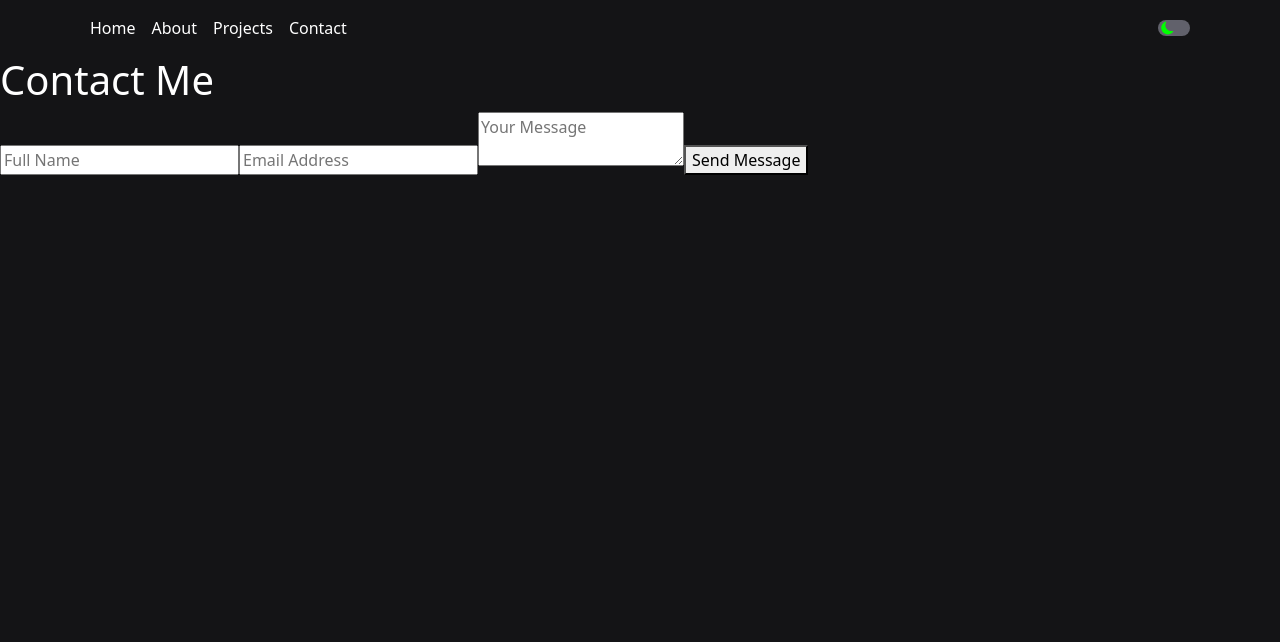
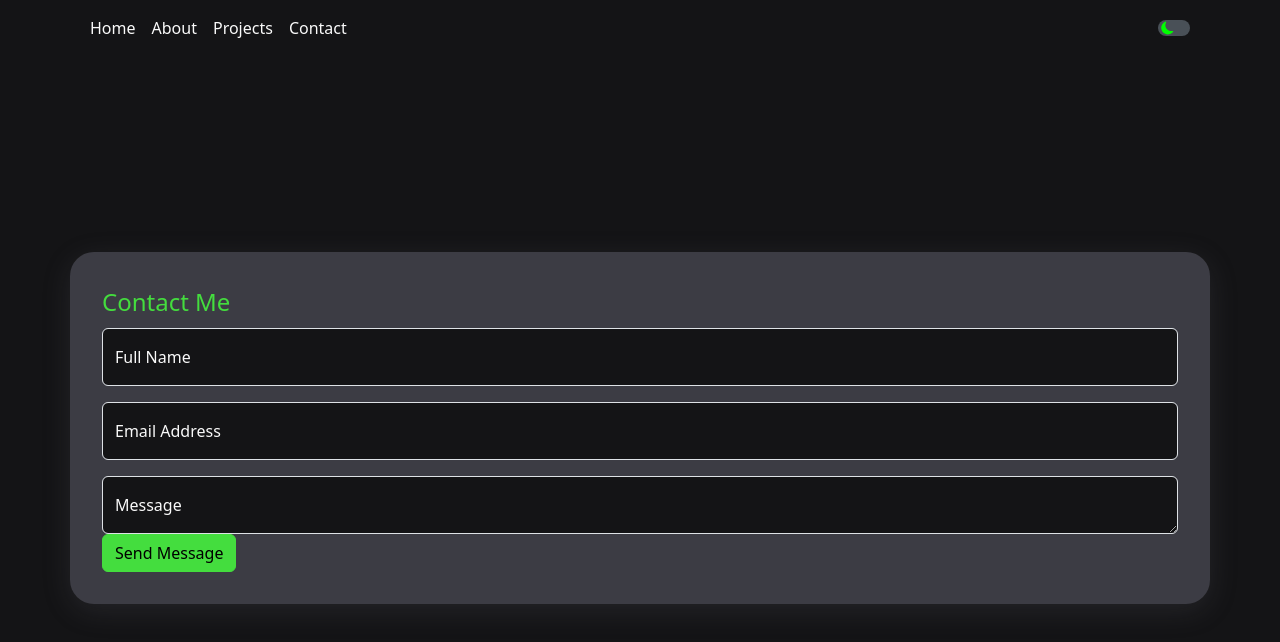
Before and after one commit to Adamv27/Portfolio, a React (Vite) app: page /contact in a window 1280 px wide. Shown: the top 642 px of the page. Built offline with nearby package versions, Linux system fonts and the light colour scheme.

Commit message:
Redo scss file structure

```diff
--- a/src/main.jsx
+++ b/src/main.jsx
@@ -3,7 +3,7 @@ import ReactDOM from 'react-dom/client'
 import App from './App.jsx'
 
 import 'bootstrap/dist/css/bootstrap.min.css';
-import './scss/bootstrap.scss'
+import './scss/main.scss'
 
 ReactDOM.createRoot(document.getElementById('root')).render(
   <React.StrictMode>
--- a/src/pages/Contact.jsx
+++ b/src/pages/Contact.jsx
@@ -1,18 +1,44 @@
-const Contact = () => {
+import Container from "react-bootstrap/Container";
+import Form from "react-bootstrap/Form"
+import Button from "react-bootstrap/Button";
+import FloatingLabel from "react-bootstrap/FloatingLabel";
+
+
+function Contact() {
 	return (
-		<div className='contact-page'>
-			<div className='contact-container'>
-				<form className='contact-form' action='https://api.web3forms.com/submit' method='POST'>
-					<h1 className='title'>Contact Me</h1>
-					<input type='hidden' name='access_key' value='61ac1e6d-92b3-45b8-bcfd-5d708040af6c'></input>
-					<input className='input info' type='text' name='name' placeholder='Full Name' required></input>
-					<input className='input info' type='email' name='email' placeholder='Email Address' required></input>
-					<textarea className='input textarea' name='message' placeholder='Your Message' required></textarea>
-					<button className='input submit' type='submit'>Send Message</button>
-				</form>
-			</div>
-		</div>
-	)
+    <div id="contact-page" className="d-flex align-items-center">
+      <Container id="contact-container">
+        <Form
+          action="https://api.web3forms.com/submit"
+          method="POST"
+        >
+          <legend>Contact Me</legend>
+          <FloatingLabel className="mb-3" label="Full Name">
+              <Form.Control
+                name="name"
+                placeholder="Full Name"
+              />
+          </FloatingLabel>
+          <FloatingLabel className="mb-3" label="Email Address">
+            <Form.Control
+              name="email"
+              placeholder="Email Address"
+              type="email"
+            />
+          </FloatingLabel>
+          <FloatingLabel controlId="floatingMessageArea" label="Message">
+            <Form.Control
+              as="textarea"
+              name="message"
+              placeholder="Your message"
+            />
+          </FloatingLabel>
+          <input type="hidden" name="access_key" value="61ac1e6d-92b3-45b8-bcfd-5d708040af6c"></input>
+          <Button type="submit">Send Message</Button>
+        </Form>
+      </Container>
+    </div>
+  )
 }
 
-export default Contact
+export default Contact;
--- a/src/pages/Home.jsx
+++ b/src/pages/Home.jsx
@@ -3,7 +3,6 @@ import Button from 'react-bootstrap/Button';
 import Image from 'react-bootstrap/Image';
 import ComputerGraphic from '../assets/computer-image.svg'
 
-import '../scss/Home.scss'
 
 const Home = () => {
   return (
@@ -12,7 +11,7 @@ const Home = () => {
         <p className="home-text">Hi, I am</p>
         <h1 id="title" className="home-text">Adam Vinch</h1>
         <p className="home-text">Computer Science student and <br/>aspiring Software Developer</p>
-        <Button id="home-button">See my work</Button>
+        <Button>See my work</Button>
       </div>
       <div className="content">
         <Image id="graphic" src={ComputerGraphic} />
--- a/src/scss/App.scss
+++ /dev/null
@@ -1 +0,0 @@
-@import "custom";
--- /dev/null
+++ b/src/scss/Contact.scss
@@ -0,0 +1,14 @@
+#contact-page {
+    flex-grow: 1;
+}
+
+#contact-container {
+    background-color: $accent-1;
+    box-shadow: rgba(100, 100, 111, 0.2) 0px 7px 29px 0px;
+    padding: 2em;
+    border-radius: 24px;
+
+    legend {
+        color: $primary;
+    }
+}
--- a/src/scss/Home.scss
+++ b/src/scss/Home.scss
@@ -1,12 +1,5 @@
-@import "custom";
-
 .home-container {
     height: 75%;
-}
-
-#home-button {
-    margin-top: 1em;
-    color: white;
 }
 
 .home-text {
--- a/src/scss/variables-override.scss
+++ b/src/scss/_variables.scss
@@ -1,21 +1,14 @@
-// Options
-$min-contrast-ratio:   2;
-
 // colors
-$primary:       #43DD3E;
-$secondary:     #5e7683;
-$highlight:     #d63384;
-$accent-1:      #fefefe;
+$primary: #44DD3E;
+$accent-1:      #FFF;
 $accent-2:      #dee2e6;
 $accent-3:      #495057;
 
-$light:         #FFFFFF;
+$light:         #FAFAFA;
 $dark:          #141416;
 
 $theme-colors: (
   "primary":    $primary,
-  "secondary":  $secondary,
-  "highlight":  $highlight,
   "accent-1":   $accent-1,
   "accent-2":   $accent-2,
   "accent-3":   $accent-3,
--- a/src/scss/bootstrap.scss
+++ /dev/null
@@ -1,13 +0,0 @@
-@import "../../node_modules/bootstrap/scss/functions";
-
-@import "./variables-override.scss";
-
-@import "../../node_modules/bootstrap/scss/variables";
-@import "../../node_modules/bootstrap/scss/mixins";
-
-@import "./dark-mode";
-
-@import "../../node_modules/bootstrap/scss/nav";
-@import "../../node_modules/bootstrap/scss/navbar";
-@import "../../node_modules/bootstrap/scss/buttons";
-@import "../../node_modules/bootstrap/scss/forms";
--- a/src/scss/dark-mode.scss
+++ b/src/scss/dark-mode.scss
@@ -1,18 +1,10 @@
 html[darkmode] {
-
   // Generate dark palettes for theme colors.
-  $primary:       #44DD3E;
-  $secondary:     #5e7683;
-  $accent-1:      #2B2B30;
-  $accent-2:      #3C3C44;
-  $accent-3:      #61616B;
+  $accent-1:      #3C3C44;
 
   $theme-colors: (
     "primary":    $primary,
-    "secondary":  $secondary,
     "accent-1":   $accent-1,
-    "accent-2":   $accent-2,
-    "accent-3":   $accent-3,
   );
 
   @each $color, $value in $theme-colors {
@@ -25,14 +17,11 @@ html[darkmode] {
     --#{$variable-prefix}#{$color}-rgb: #{$value};
   }
 
-  // Simply switch background & text color
   --#{$variable-prefix}body-color: #{$body-bg};
   --#{$variable-prefix}body-bg: #{$body-color};
 
   --#{$variable-prefix}body-color-rgb: #{to-rgb($body-bg)};
   --#{$variable-prefix}body-bg-rgb: #{to-rgb($body-color)};
-
-  --#{$variable-prefix}navbar-toggler-border-color: #FFF;
 
   --bs-form-switch-bg: $primary;
 
@@ -50,7 +39,6 @@ html[darkmode] {
                 background-image: url("../assets/close-nav-white.svg");
             }
         }
-
     }
 
     .navbar-toggler-icon {
@@ -63,4 +51,10 @@ html[darkmode] {
         border: none;
         background-image: url("../assets/moon.svg");
   }
+
+  #contact-container {
+    background-color: $accent-1;
+    padding: 2em;
+    border-radius: 24px;
+  }
 }
--- a/src/scss/custom.scss
+++ b/src/scss/main.scss
@@ -1,21 +1,20 @@
-$light-bg: #FFF;
-$light-text: #000;
+@import './variables.scss';
 
-$dark-bg: #141416;
-$dark-text: #FFF;
+@import "../../node_modules/bootstrap/scss/functions";
+@import '../../node_modules/bootstrap/scss/variables';
+@import "../../node_modules/bootstrap/scss/mixins";
 
-$primary: #43DD3E;
+@import "./dark-mode";
 
-$theme-colors: (
-    "primary": #43DD3E
-);
-
+@import '../../node_modules/bootstrap/scss/bootstrap';
 
 body {
     height: 100vh;
 }
 
 #root {
+    display: flex;
+    flex-direction: column;
     height: 100%;
 }
 
@@ -37,4 +36,5 @@ body {
 
 
 
-@import "../../node_modules/bootstrap/scss/bootstrap";
+@import './Home.scss';
+@import './Contact.scss';
```
